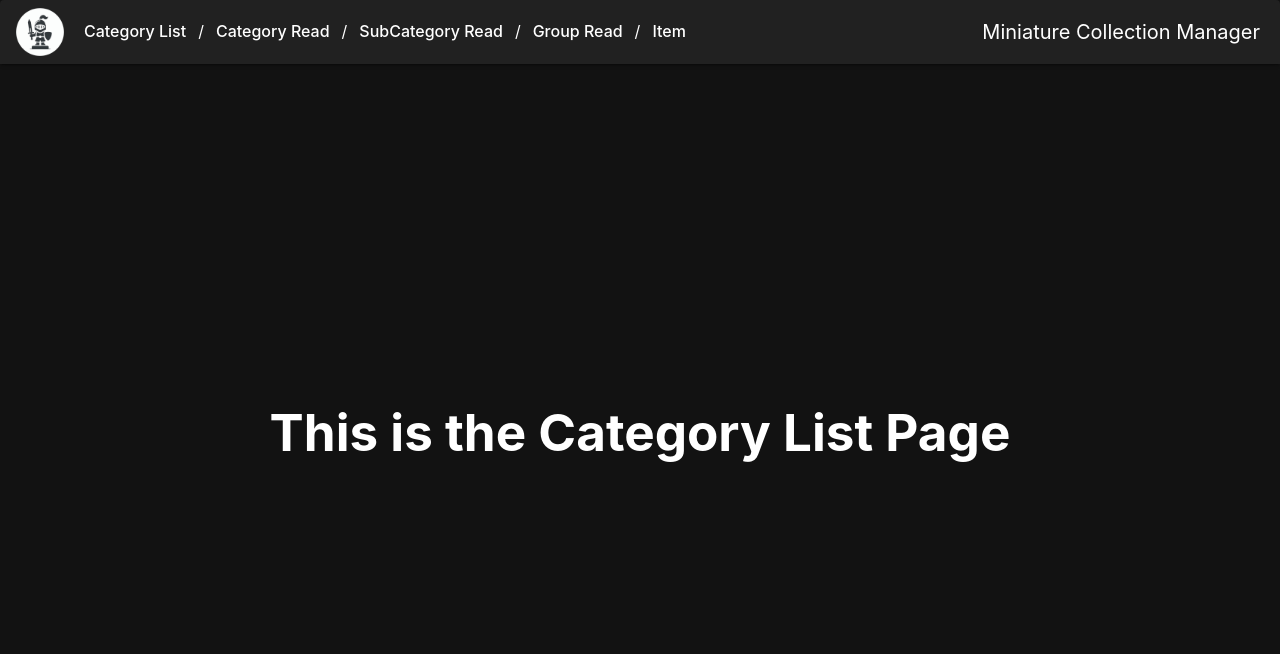
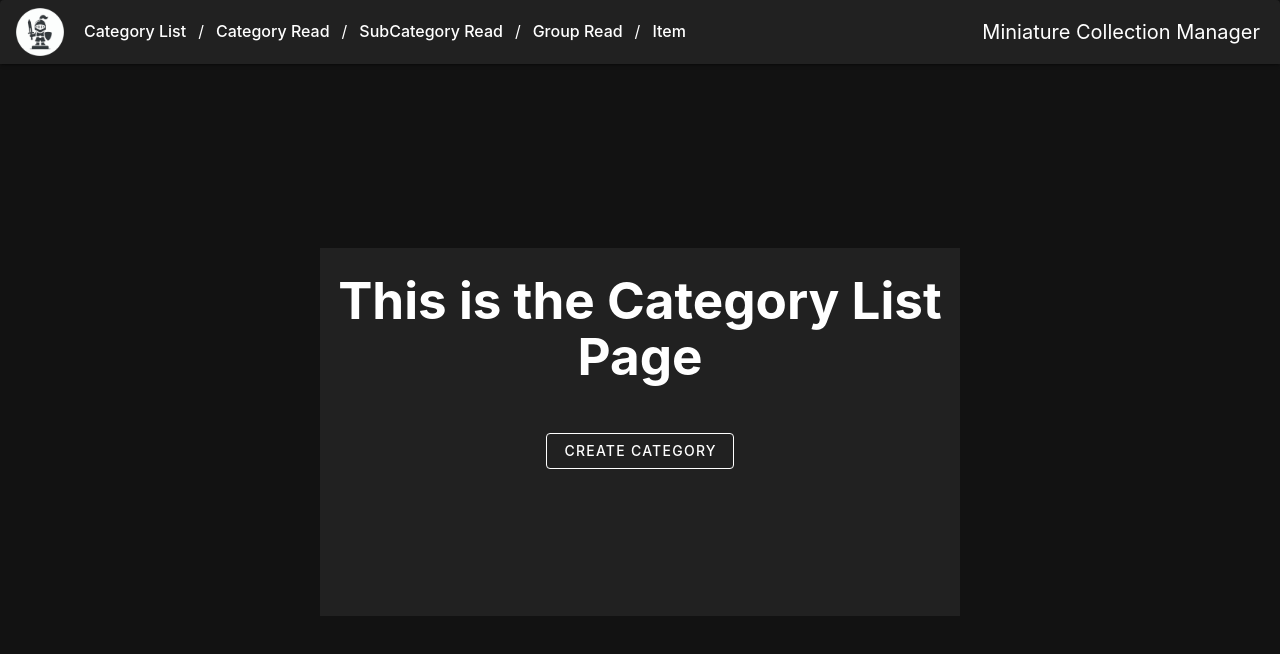
Before and after one commit to KWilson718/MiniatureCollectionManager, a Vue app: page /category-create in a window 1280 px wide. Shown: the top 654 px of the page. Built offline with nearby package versions, Linux system fonts and the light colour scheme.

Commit message:
Category List can Navigate to Create Category

```diff
--- /dev/null
+++ b/src/modules/rules.ts
@@ -0,0 +1,3 @@
+const rules = {
+    required: (value: any) => !!value || 'This Field is Required'
+}
--- a/src/pages/Category/CategoryCreate.vue
+++ b/src/pages/Category/CategoryCreate.vue
@@ -1,3 +1,11 @@
 <template>
     <h1>This is the Category Create Page</h1>
+
+    <div>
+        <v-sheet class="mx-auto">
+            <v-form>
+                <v-btn class="mt-2" type="submit" block>Submit</v-btn>
+            </v-form>
+        </v-sheet>
+    </div>
 </template>
--- a/src/pages/Category/CategoryList.vue
+++ b/src/pages/Category/CategoryList.vue
@@ -1,3 +1,11 @@
 <template>
-    <h1>This is the Category List Page</h1>
+    <v-sheet class="mx-auto" height="50%" width="50%">
+        <br>
+        <h1>This is the Category List Page</h1>
+        <br>
+        <br>
+        <v-btn variant="outlined" to="/category-create">
+            Create Category
+        </v-btn>
+    </v-sheet>
 </template>
```
